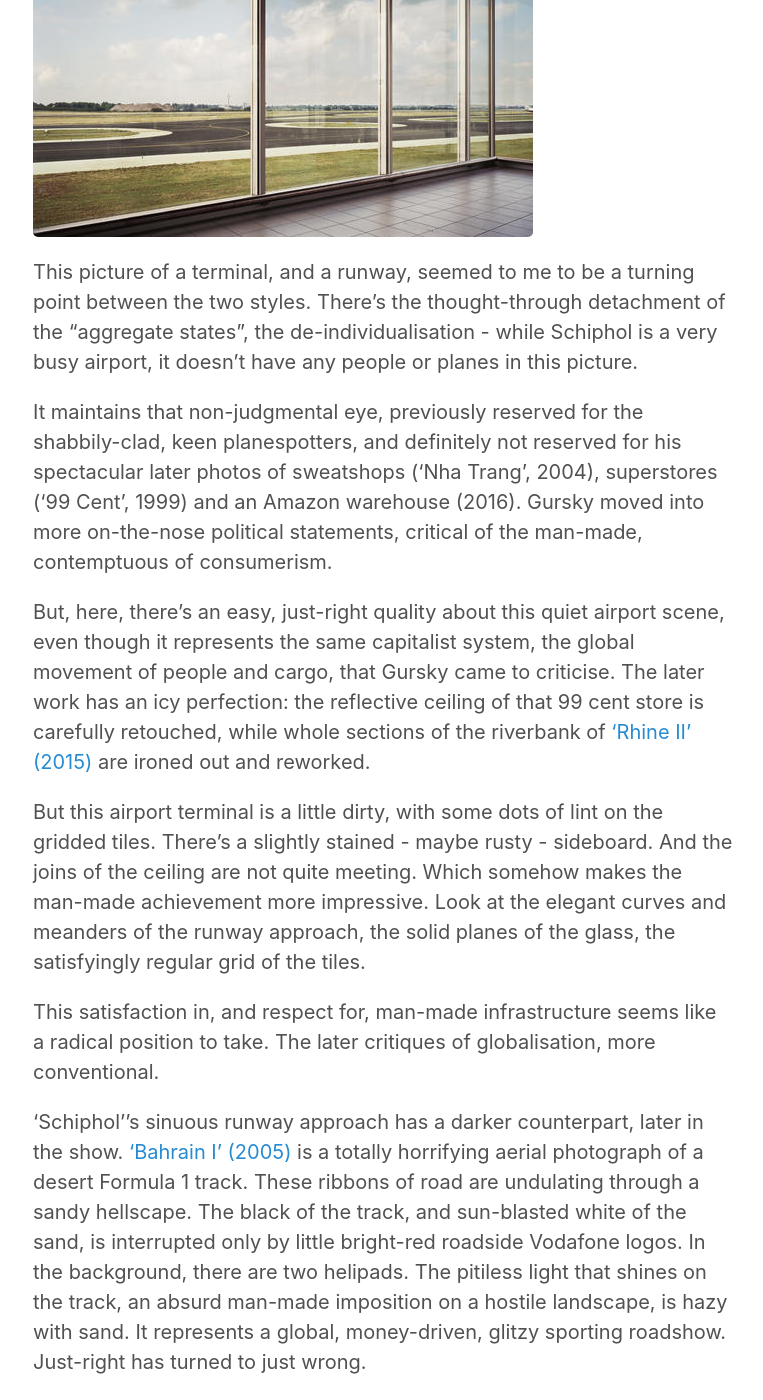
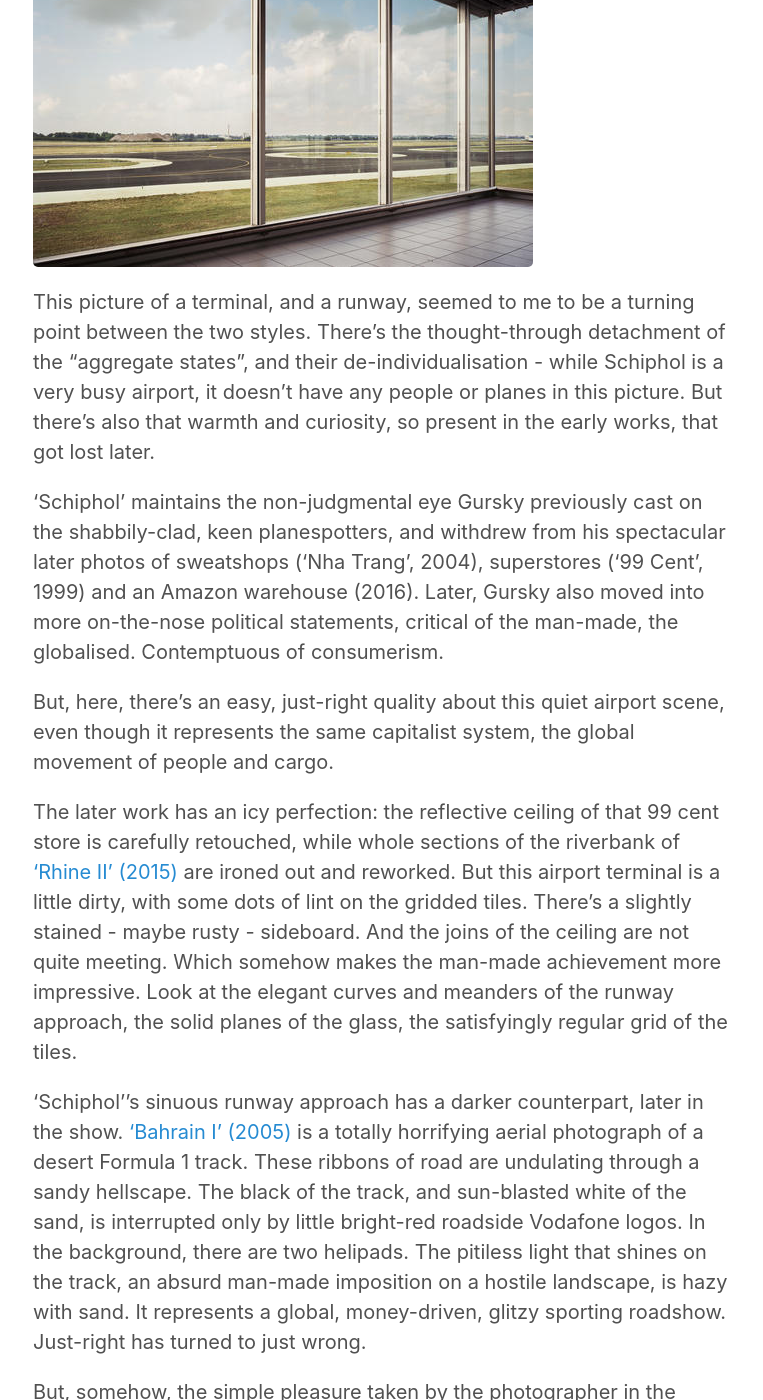
Before and after one commit to JMDKC/jmdkc.github.io, a Jekyll site: the page built from _posts/2018-02-25-gursky-hayward.md, in a window 1280 px wide and 1400 px high, scrolled down 758 px. Shown: the whole window, without its empty margins (257-1020 px from the left). Built offline with Jekyll 4.4.1, drawn with Linux system fonts in a browser that asks for light colours; some of the changed text lies outside the part shown.

Commit message:
Updated Gursky  post

```diff
--- a/_posts/2018-02-25-gursky-hayward.md
+++ b/_posts/2018-02-25-gursky-hayward.md
@@ -3,21 +3,20 @@ layout: post
 title: Andreas Gursky | Hayward Gallery
 ---
 
-An early high point in Andreas Gursky's wonderful show, [currently on at the Hayward Gallery](https://www.southbankcentre.co.uk/whats-on/exhibitions/hayward-gallery-art/andreas-gursky), is this early-ish (1994) photo, looking out onto the runways of Schiphol airport.
+An early high point in Andreas Gursky's wonderful show, [currently on at the Hayward Gallery](https://www.southbankcentre.co.uk/whats-on/exhibitions/hayward-gallery-art/andreas-gursky), is a photo called 'Schiphol'.
 
-It was a time during which Gursky was transitioning to digital photography, and to the "aggregate states" for which he's most famous today: complex depictions of late capitalist workplaces, landscapes and cityscapes. These huge photos, absorbing as a Where's Wally picture, are well represented at the Hayward show. As are his earlier, smaller, quieter, works: a little cluster of cyclists with their backs turned, plane-spotting at Düsseldorf airport (['Sunday Walkers', 1985](http://www.andreasgursky.com/en/works/1985/duesseldorf-sonntagsspaziergaenger)), or a square of bobbly grey carpet at a local art gallery ('Untitled', 1993).
+This early-ish (1994) work, looking out onto the runways of the titular airport, was taken at a time of transition for the artist. Gursky was increasingly turning to digital photography, and to the "aggregate states" for which he's most famous today: complex, heavily retouched depictions of late capitalist workplaces, landscapes and cityscapes. These huge photos, absorbing as a Where's Wally picture, are well represented at the Hayward show. As are his earlier, smaller, quieter, works: a little cluster of cyclists with their backs turned, plane-spotting at Düsseldorf airport (['Sunday Walkers', 1985](http://www.andreasgursky.com/en/works/1985/duesseldorf-sonntagsspaziergaenger)), or a square of bobbly grey carpet at a local art gallery ([http://www.andreasgursky.com/en/works/1993/ohne-titel-1]('Untitled', 1993)).
 
 ![Schiphol](/Assets/gursky-hayward.jpg)
 
-This picture of a terminal, and a runway, seemed to me to be a turning point between the two styles. There's the thought-through detachment of the "aggregate states", the de-individualisation - while Schiphol is a very busy airport, it doesn't have any people or planes in this picture.
+This picture of a terminal, and a runway, seemed to me to be a turning point between the two styles. There's the thought-through detachment of the "aggregate states", and their de-individualisation - while Schiphol is a very busy airport, it doesn't have any people or planes in this picture. But there's also that warmth and curiosity, so present in the early works, that got lost later.
 
-It maintains that non-judgmental eye, previously reserved for the shabbily-clad, keen planespotters, and definitely not reserved for his spectacular later photos of sweatshops ('Nha Trang', 2004), superstores ('99 Cent', 1999) and an Amazon warehouse (2016). Gursky moved into more on-the-nose political statements, critical of the man-made, contemptuous of consumerism.
+'Schiphol' maintains the non-judgmental eye Gursky previously cast on the shabbily-clad, keen planespotters, and withdrew from his spectacular later photos of sweatshops ('Nha Trang', 2004), superstores ('99 Cent', 1999) and an Amazon warehouse (2016). Later, Gursky also moved into more on-the-nose political statements, critical of the man-made, the globalised. Contemptuous of consumerism.
 
-But, here, there's an easy, just-right quality about this quiet airport scene, even though it represents the same capitalist system, the global movement of people and cargo, that Gursky came to criticise. The later work has an icy perfection: the reflective ceiling of that 99 cent store is carefully retouched, while whole sections of the riverbank of ['Rhine II' (2015)](http://www.tate.org.uk/art/artworks/gursky-the-rhine-ii-p78372) are ironed out and reworked.
+But, here, there's an easy, just-right quality about this quiet airport scene, even though it represents the same capitalist system, the global movement of people and cargo.
 
-But this airport terminal is a little dirty, with some dots of lint on the gridded tiles. There's a slightly stained - maybe rusty - sideboard. And the joins of the ceiling are not quite meeting. Which somehow makes the man-made achievement more impressive. Look at the elegant curves and meanders of the runway approach, the solid planes of the glass, the satisfyingly regular grid of the tiles.
+The later work has an icy perfection: the reflective ceiling of that 99 cent store is carefully retouched, while whole sections of the riverbank of ['Rhine II' (2015)](http://www.tate.org.uk/art/artworks/gursky-the-rhine-ii-p78372) are ironed out and reworked. But this airport terminal is a little dirty, with some dots of lint on the gridded tiles. There's a slightly stained - maybe rusty - sideboard. And the joins of the ceiling are not quite meeting. Which somehow makes the man-made achievement more impressive. Look at the elegant curves and meanders of the runway approach, the solid planes of the glass, the satisfyingly regular grid of the tiles.
 
-This satisfaction in, and respect for, man-made infrastructure seems like a radical position to take. The later critiques of globalisation, more conventional.
 
 'Schiphol''s sinuous runway approach has a darker counterpart, later in the show. ['Bahrain I' (2005)](http://www.tate.org.uk/art/artworks/gursky-bahrain-i-p79322) is a totally horrifying aerial photograph of a desert Formula 1 track. These ribbons of road are undulating through a sandy hellscape. The black of the track, and sun-blasted white of the sand, is interrupted only by little bright-red roadside Vodafone logos. In the background, there are two helipads. The pitiless light that shines on the track, an absurd man-made imposition on a hostile landscape, is hazy with sand. It represents a global, money-driven, glitzy sporting roadshow. Just-right has turned to just wrong.
 
```
